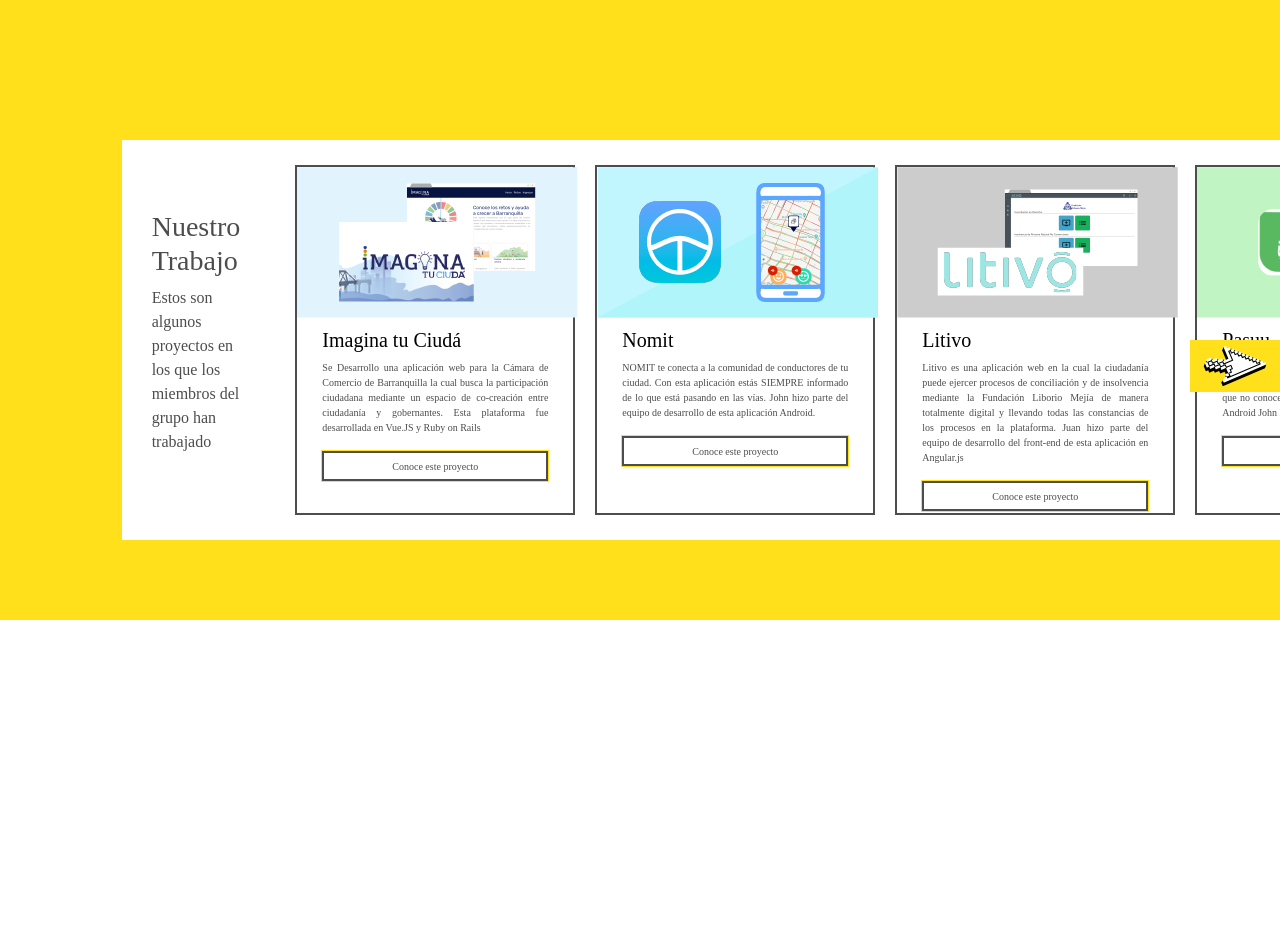
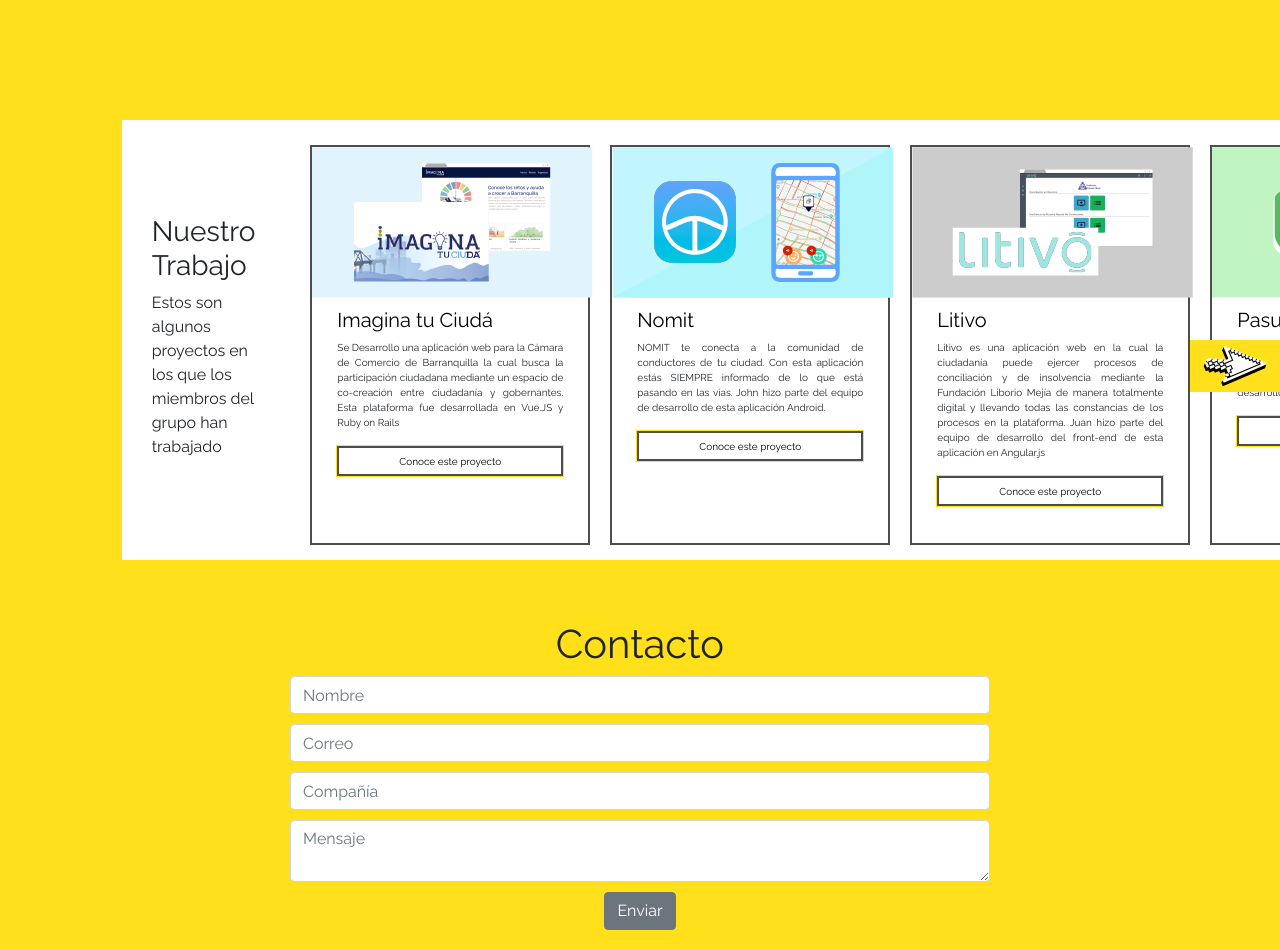
Before and after one commit to jfarellano/idea_la, a Vue app: page /#/ in a window 1280 px wide. Shown: the part 1060-2010 px from the top of the page. Before the commit the page ends 1680 px from the top, so only its background shows below. Built offline with nearby package versions, Linux system fonts and the light colour scheme; what vue-snotify would draw is missing.

Commit message:
Correction new form added from ubuntu

```diff
--- a/src/App.vue
+++ b/src/App.vue
@@ -11,8 +11,13 @@
 }
 </script>
 <style>
-*{
+@import url('https://fonts.googleapis.com/css?family=Raleway&display=swap');
+
+  *{
+    font-family: 'Raleway', sans-serif;
+  }
+/* *{
   font-family: "Times New Roman", Times, serif;
   color: #4d4d4d;
-}
+} */
 </style>
--- a/src/components/Landing.vue
+++ b/src/components/Landing.vue
@@ -65,6 +65,27 @@
 									p Pasuu te brinda información de por donde puedes desplazarte con menor probabilidad de hurto en zonas que no conoces. En el equipo de desarrollo de esta app Android John hizo parte
 									button(@click="toSite('pasuu')") Conoce este proyecto
 					div.separator.col
+
+	div.row.contact-section
+		div.col(align="center")
+			h1 Contacto
+			b-form(method="POST" action="https://formspree.io/info@idea-la.com")
+				b-input.input-field(type="text" name="name" placeholder="Nombre")
+				b-input.input-field(type="email" name="email" placeholder="Correo")
+				b-input.input-field(type="text" name="company" placeholder="Compañía")
+				b-textarea.input-field(name="message" placeholder="Mensaje")
+				b-button.send-button(type="submit") Enviar
+
+	//- div.row.contact-section
+	//- 	div.col.text-center(align="center")
+	//- 		h1.contact-title Contacto
+	//- 		div.center-form(align-self="center")
+	//- 			b-form(method="POST" action="https://formspree.io/info@idea-la.com")
+	//- 				b-input.input-field(type="text" name="name" placeholder="Nombre")
+	//- 				b-input.input-field(type="email" name="email" placeholder="Correo")
+	//- 				b-input.input-field(type="text" name="company" placeholder="Compañía")
+	//- 				b-textarea.input-field(name="message" placeholder="Mensaje")
+	//- 				b-button.send-button(type="submit") Enviar
 </template>
 
 <script>
@@ -102,6 +123,13 @@
   section {
     min-height: 70vh;
   }
+	.contact-section {
+		padding-bottom: 20px;
+		.input-field {
+			width: 700px;
+			margin-bottom: 10px;
+		}
+	}
   .out-box {
     height: 50vh;
     padding: 10px;
@@ -178,7 +206,7 @@
     .list-container {
       overflow-x: auto;
       background-color: white;
-      height: 400px;
+      height: 440px;
       padding: 25px 0px;
       .info.col {
         flex-grow: unset;
@@ -197,7 +225,7 @@
         padding: 0px;
         margin: 0px 10px;
         width: 280px;
-        height: 350px;
+        height: 400px;
         border: 2px #4d4d4d solid;
         &:last-of-type {
           margin-right: 150px;
```
